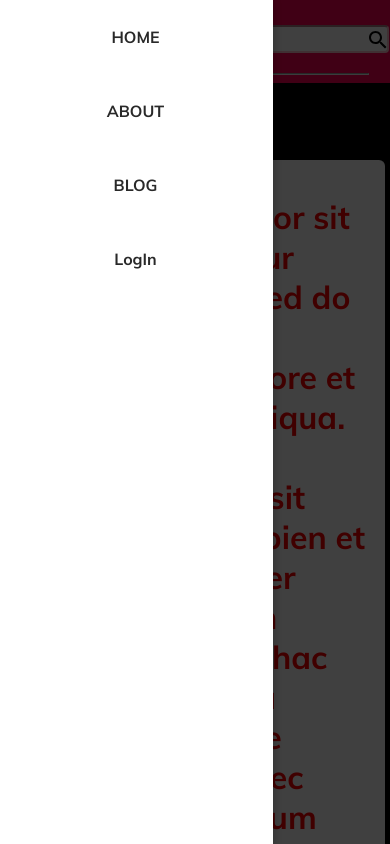
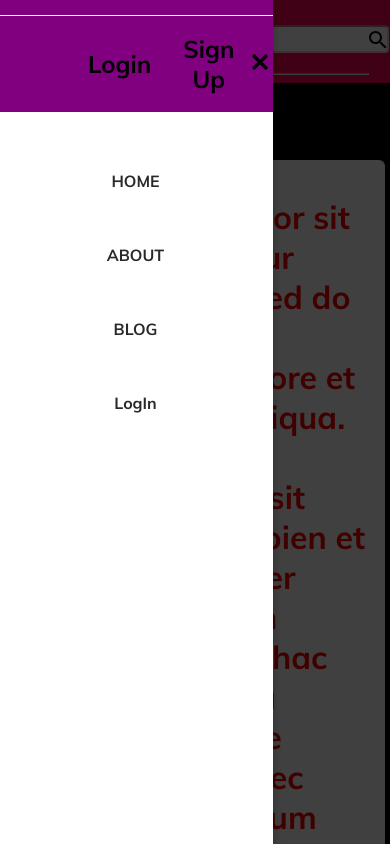
Before and after one commit to jimkk159/Blog, a React (Create React App) app in the folder frontend/: page / in a window 390 px wide. Both pictures are taken after a click on the button 67 px from the left and 41 px from the top of the page. Shown: the top 844 px of the page. Built offline with nearby package versions, Linux system fonts and the light colour scheme.

Commit message:
feat:initial sidedrawer layout

```diff
--- a/frontend/src/shared/components/Navigation/Navigation.jsx
+++ b/frontend/src/shared/components/Navigation/Navigation.jsx
@@ -10,9 +10,8 @@ import NavigationItems from "./NavigationItems";
 import UserItem from "../../../users/components/UserItem";
 import Languae from "./Laguage";
 import Search from "./Search";
-import Backdrop from "../UI/Backdrop";
 import Hamburger from "../UI/Hamburger";
-import SideDrawer from "../UI/SideDrawer";
+import NavigationSideDrawer from "./NavigationSideDrawer/SideDrawer";
 
 //Custom Hook
 import useScroll from "../../hooks/scorll-hook";
@@ -36,14 +35,7 @@ function Navigation(props) {
 
   return (
     <>
-      {isDrawer && <Backdrop onClick={closeDrawerHandler} />}
-      {isDrawer && (
-        <SideDrawer onClick={closeDrawerHandler}>
-          <nav className={classes["navigation__drawer"]}>
-            <NavigationItems />
-          </nav>
-        </SideDrawer>
-      )}
+      {isDrawer && <NavigationSideDrawer onClick={closeDrawerHandler}/>}
       <NavigationHeader>
         <div className={classes.navigation__title}>
           <Hamburger onClick={openDrawerHandler} />
--- a/frontend/src/shared/components/Navigation/Navigation.module.css
+++ b/frontend/src/shared/components/Navigation/Navigation.module.css
@@ -35,10 +35,6 @@
   color: white;
 }
 
-.navigation__drawer {
-  height: 100%;
-}
-
 @media (min-width: 768px) {
 
   .navigation__icon {
--- /dev/null
+++ b/frontend/src/shared/components/Navigation/NavigationSideDrawer/SideDrawer.jsx
@@ -0,0 +1,22 @@
+import React from "react";
+
+//CSS
+import classes from "./SideDrawer.module.css";
+
+//Custom Component
+import SideDrawer from "../../UI/SideDrawer";
+import NavigationItems from "../NavigationItems";
+import SideDrawerTitle from "./SideDrawerTitle"
+
+function NavigationSideDrawer(props) {
+  return (
+    <SideDrawer onCancel={props.onClick}>
+      <SideDrawerTitle onCancel={props.onClick}/>
+      <nav className={`${classes.navigation__drawer} ${classes.navigation__drawer}`}>
+        <NavigationItems />
+      </nav>
+    </SideDrawer>
+  );
+}
+
+export default NavigationSideDrawer;
--- /dev/null
+++ b/frontend/src/shared/components/Navigation/NavigationSideDrawer/SideDrawer.module.css
@@ -0,0 +1,9 @@
+.navigation__drawer {
+  height: 100%;
+  padding-top: 2rem;
+}
+
+.navigation__drawer__title {
+  position: relative;
+  background-color: #ff0055;
+}
--- /dev/null
+++ b/frontend/src/shared/components/Navigation/NavigationSideDrawer/SideDrawerTitle.jsx
@@ -0,0 +1,34 @@
+import React from "react";
+
+//CSS
+import classes from "./SideDrawerTitle.module.css";
+
+//Custom Component
+import UserItem from "../../../../users/components/UserItem";
+
+//Image
+import crossImage from "../../../../img/x-symbol.png"
+
+function SideDrawerTitle(props) {
+  return (
+    <>
+      <div className={classes.navigation__drawer__title}>
+        <div className={classes.navigation__top_padding} />
+        <div className={classes.navigation__drawer__auth}>
+          <UserItem className={classes.navigation__drawer__avatar} />
+          <div className={classes.navigation__drawer__padding}></div>
+          <h1>Login</h1>
+          <h1>Sign Up</h1>
+          <div
+            className={classes.navigation__drawer__cross}
+            onClick={props.onCancel}
+          >
+          <img className={`${classes["cross-symbol"]}`} src={crossImage} alt="x-symbol"/>
+          </div>
+        </div>
+      </div>
+    </>
+  );
+}
+
+export default SideDrawerTitle;
--- /dev/null
+++ b/frontend/src/shared/components/Navigation/NavigationSideDrawer/SideDrawerTitle.module.css
@@ -0,0 +1,39 @@
+.navigation__drawer__auth {
+    display: flex;
+    align-items: center;
+    background-color: purple;
+    height: 6rem;
+    padding: 0 0 0 2rem;
+  }
+
+  .navigation__top_padding {
+    height: 1rem;
+    background-color: purple;
+    border-bottom: 1px solid white;
+  }
+
+  .navigation__drawer__avatar {
+    width: 4rem;
+    height: 4rem;
+    margin-right: 2rem;
+    margin-left: 0.5rem;
+  }
+
+  .navigation__drawer__auth h1 {
+    flex: 2;
+    text-align: center;
+    padding: 0 1rem;
+  }
+
+  .navigation__drawer__cross{
+    flex: 2;
+    text-align: right;
+    padding-right: 2rem;
+  }
+
+  .cross-symbol{
+    border-radius: 50%;
+    width: 1.25rem;
+    height: 1.25rem;
+    object-fit: cover;
+  }
--- a/frontend/src/shared/components/UI/ErrorModal.jsx
+++ b/frontend/src/shared/components/UI/ErrorModal.jsx
@@ -1,6 +1,6 @@
 import React from 'react';
 
-//Custom component
+//Custom Component
 import Modal from './Modal';
 import Button from '../Form/Button';
 
--- a/frontend/src/shared/components/UI/Modal.jsx
+++ b/frontend/src/shared/components/UI/Modal.jsx
@@ -4,7 +4,7 @@ import ReactDOM from "react-dom";
 //CSS
 import classes from "./Modal.module.css";
 
-//Custom component
+//Custom Component
 import Backdrop from "./Backdrop";
 
 function Modal(props) {
--- a/frontend/src/shared/components/UI/SideDrawer.jsx
+++ b/frontend/src/shared/components/UI/SideDrawer.jsx
@@ -4,17 +4,21 @@ import ReactDOM from "react-dom";
 //CSS
 import classes from "./SideDrawer.module.css";
 
+//Custom Component
+import Backdrop from "./Backdrop";
+
 function SideDrawer(props) {
   const inputContent = props.content ? props.element : props.children;
-  const sideDrawerContent = (
+  const sideDrawerContent = ReactDOM.createPortal(
     <aside className={classes["side-drawer"]} onClick={props.onClick}>
       {inputContent}
-    </aside>
-  );
-  return ReactDOM.createPortal(
-    sideDrawerContent,
+    </aside>,
     document.getElementById("drawer")
   );
+  return <>
+  <Backdrop onClick={props.onCancel}/>
+  { sideDrawerContent }
+  </>;
 }
 
 export default SideDrawer;
--- a/frontend/src/users/components/UserItem.jsx
+++ b/frontend/src/users/components/UserItem.jsx
@@ -4,9 +4,9 @@ import Avatar from "../../shared/components/UI/Avatar";
 //CSS
 import classes from "./UserItem.module.css";
 
-function UserItem() {
+function UserItem(props) {
   return (
-    <div className={classes["user-item__image"]}>
+    <div className={`${classes["user-item__image"]} ${props.className}`}>
       <Avatar
         image={
           "https://media.gq.com.tw/photos/6239445a7e6557df4af61f16/1:1/w_1600%2Cc_limit/site.jpg"
```
Also changed, not shown: frontend/src/img/x-symbol.png (added).
